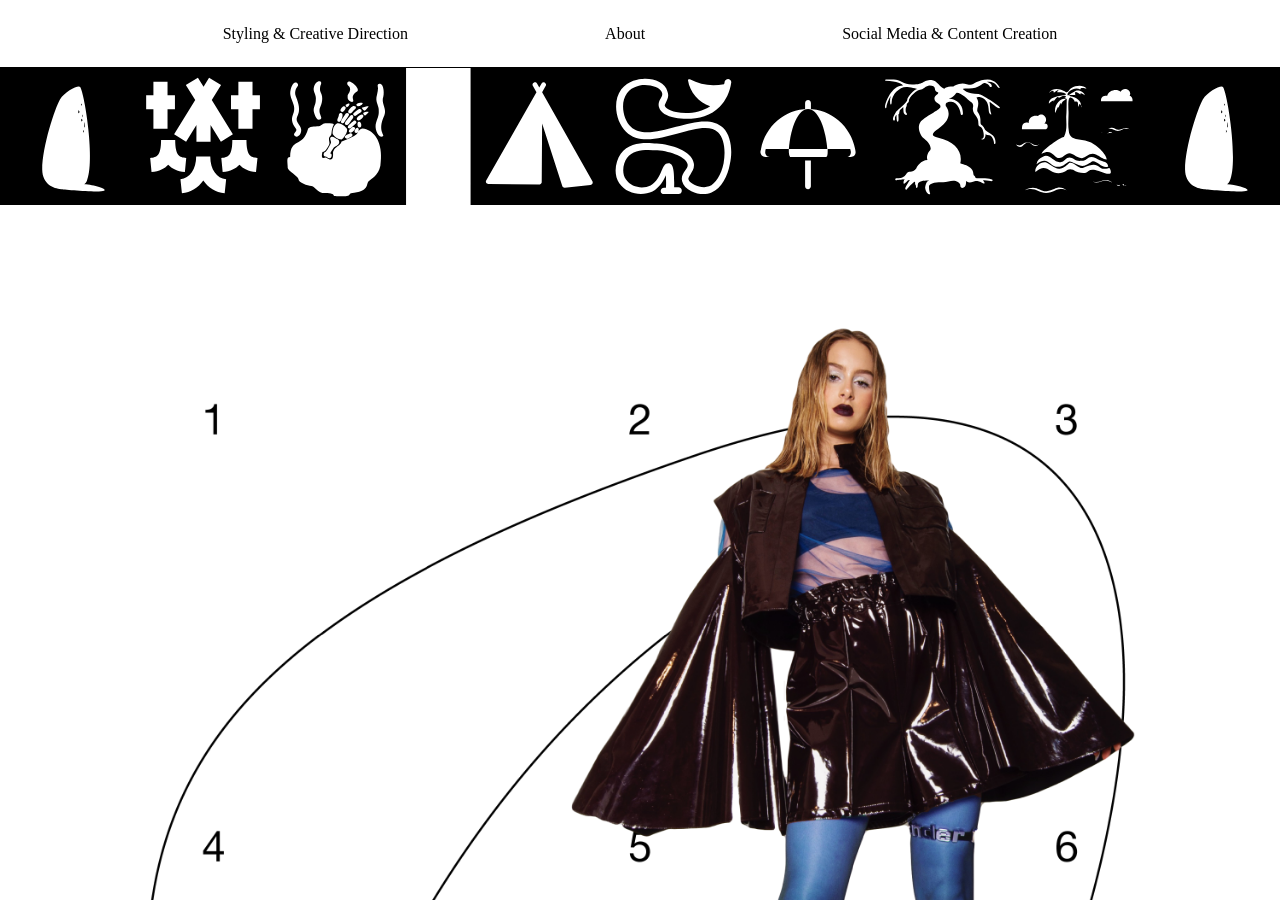
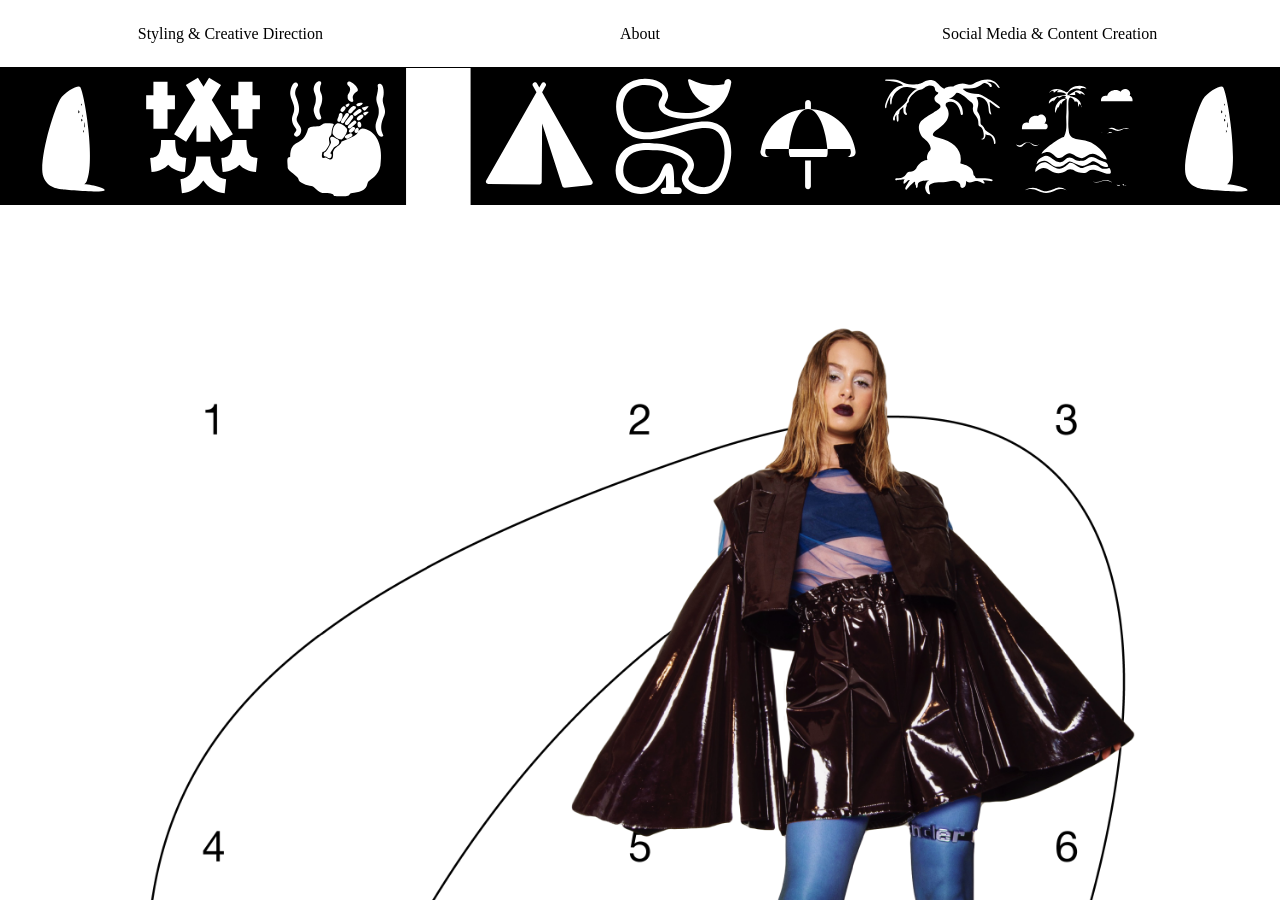
Before and after one commit to basharalidreesi/lab, a Jekyll site: the page built from index.md, in a window 1280 px wide and 900 px high. Built offline with Jekyll 4.4.1, drawn with Linux system fonts in a browser that asks for light colours.

Commit message:
Update default.html

```diff
--- a/_layouts/default.html
+++ b/_layouts/default.html
@@ -4,9 +4,9 @@
 <html lang="en">
 	<head>
 		<meta charset="utf-8">
-		<title>{{- site.title -}} | {{- page.title -}}</title>
-		<meta name="description" content="{{- site.description -}}">
-		<meta name="author" content="{{- site.author -}}">
+		<title>{{ site.title }} | {{ page.title }}</title>
+		<meta name="description" content="{{ site.description }}">
+		<meta name="author" content="{{ site.author }}">
 		<!-- <link rel="shortcut icon" type="image/jpg" href=""/> -->
 		<link rel="stylesheet" type="text/css" href="/assets/css/style.css" media="screen"/>
 		<script>
@@ -19,10 +19,10 @@
 			};
 			function swap() {
 				random_header_graphic_array = new Array(
-					{%- assign image_files = site.static_files | where: "header_graphic", true -%}
-					{%- for myimage in image_files -%}
-						"{{- myimage.path -}}"{%- if forloop.last -%}{%- else -%}, {%- endif -%}
-					{%- endfor -%}
+					{% assign image_files = site.static_files | where: "header_graphic", true %}
+					{% for myimage in image_files %}
+						"{{ myimage.path }}"{% if forloop.last %}{% else %}, {% endif %}
+					{% endfor %}
 				);
 				var header_graphic_number = random_header_graphic_array.length;
 				x = (Math.floor(Math.random() * header_graphic_number));
@@ -33,36 +33,36 @@
 		</script>
 	</head>
 	<body>
-		<div class="mother_container {%- if page.is_fullscreen_page == true -%}mother_container-min_max_height{% endif %}">
+		<div class="mother_container {% if page.is_fullscreen_page == true %}mother_container-min_max_height{% endif %}">
 			<nav class="mother_container-navigation_container">
 				<ul class="navigation_container-navigation_list_wrapper">
-					{%- assign sorted = (site.pages | sort: 'navigation_list_item_order') -%}
-					{%- for item in sorted -%}
-						{%- if item.is_navigation_list_item == true -%}
-							<li class="navigation_list_wrapper-navigation_list_item {%- if item.url == page.url -%}--active_navigation_list_item{%- endif -%} --text_align_center">
-								<a class="--anchor_styling" href="{{- item.url -}}">
-									{{- item.title -}}
+					{% assign sorted = (site.pages | sort: 'navigation_list_item_order') %}
+					{% for item in sorted %}
+						{% if item.is_navigation_list_item == true %}
+							<li class="navigation_list_wrapper-navigation_list_item {% if item.url == page.url %}--active_navigation_list_item{% endif %} --text_align_center">
+								<a class="--anchor_styling" href="{{ item.url }}">
+									{{ item.title }}
 								</a>
 							</li>
-						{%- endif -%}
-					{%- endfor -%}
+						{% endif %}
+					{% endfor %}
 				</ul>
 			</nav>
 			<header class="mother_container-header_container">
-				<div class="header_container-header_anchor_wrapper{%- if page.header_graphic_location == "central" -%}_central{%- endif -%}{%- if page.header_graphic_location == "upper" -%}_upper{%- endif -%}">
-					<a class="header_anchor_wrapper-header_anchor" href="{{- site.url -}}">
+				<div class="header_container-header_anchor_wrapper{% if page.header_graphic_location == "central" %}_central{% endif %}{% if page.header_graphic_location == "upper" %}_upper{% endif %}">
+					<a class="header_anchor_wrapper-header_anchor" href="{{ site.url }}">
 						<img class="header_anchor-header_graphic" id="header_graphic" alt="Logo">
 					</a>
 				</div>
 			</header>
 			<section class="mother_container-content_container">
-				{{- content -}}
+				{{ content }}
 			</section>
-			{%- if page.has_footer_container == true -%}
+			{% if page.has_footer_container == true %}
 				<footer class="mother_container-footer_container">
-					{%- include footer.html -%}
+					{% include footer.html %}
 				</footer>
-			{%- endif -%}
+			{% endif %}
 		</div>
 	</body>
 </html>
```
